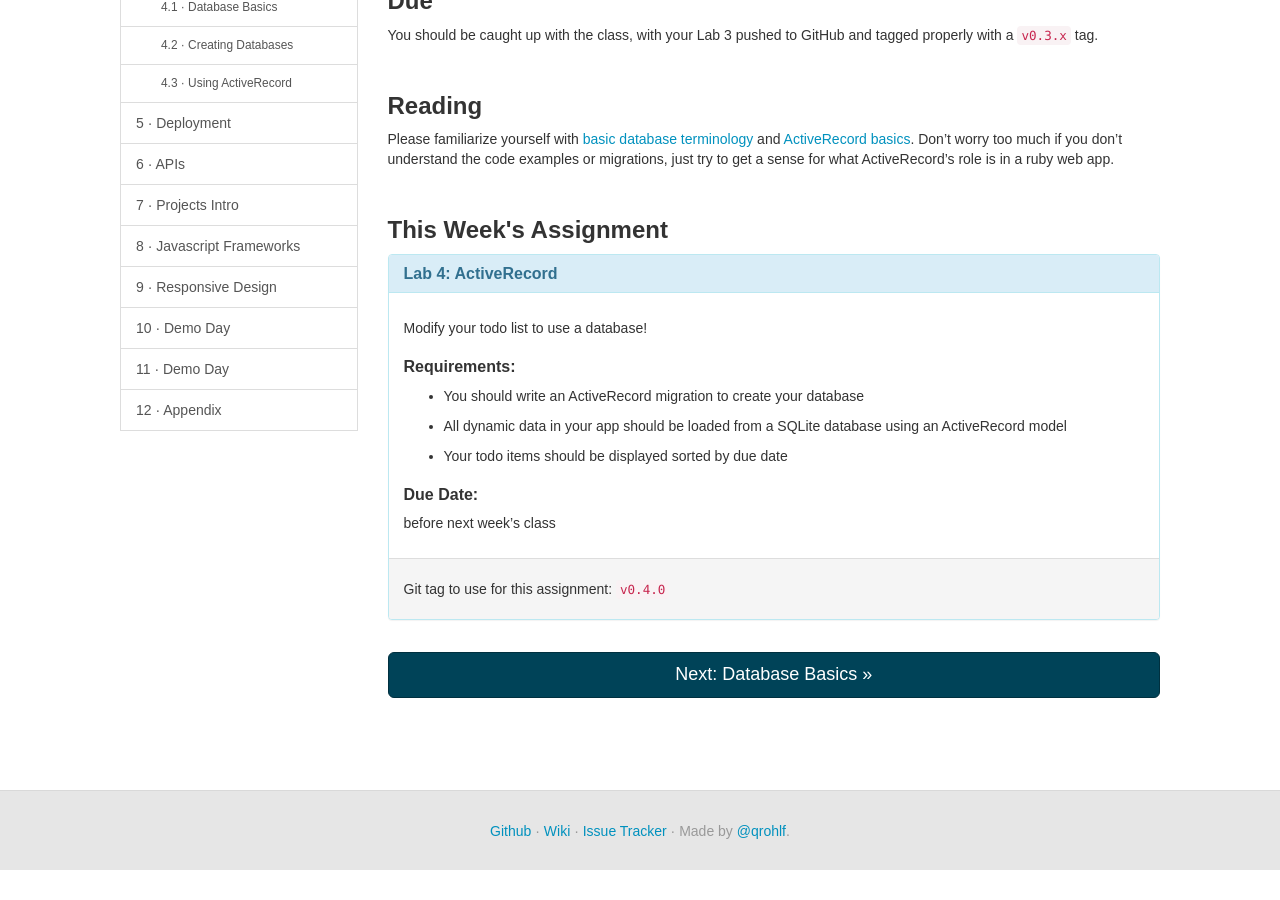
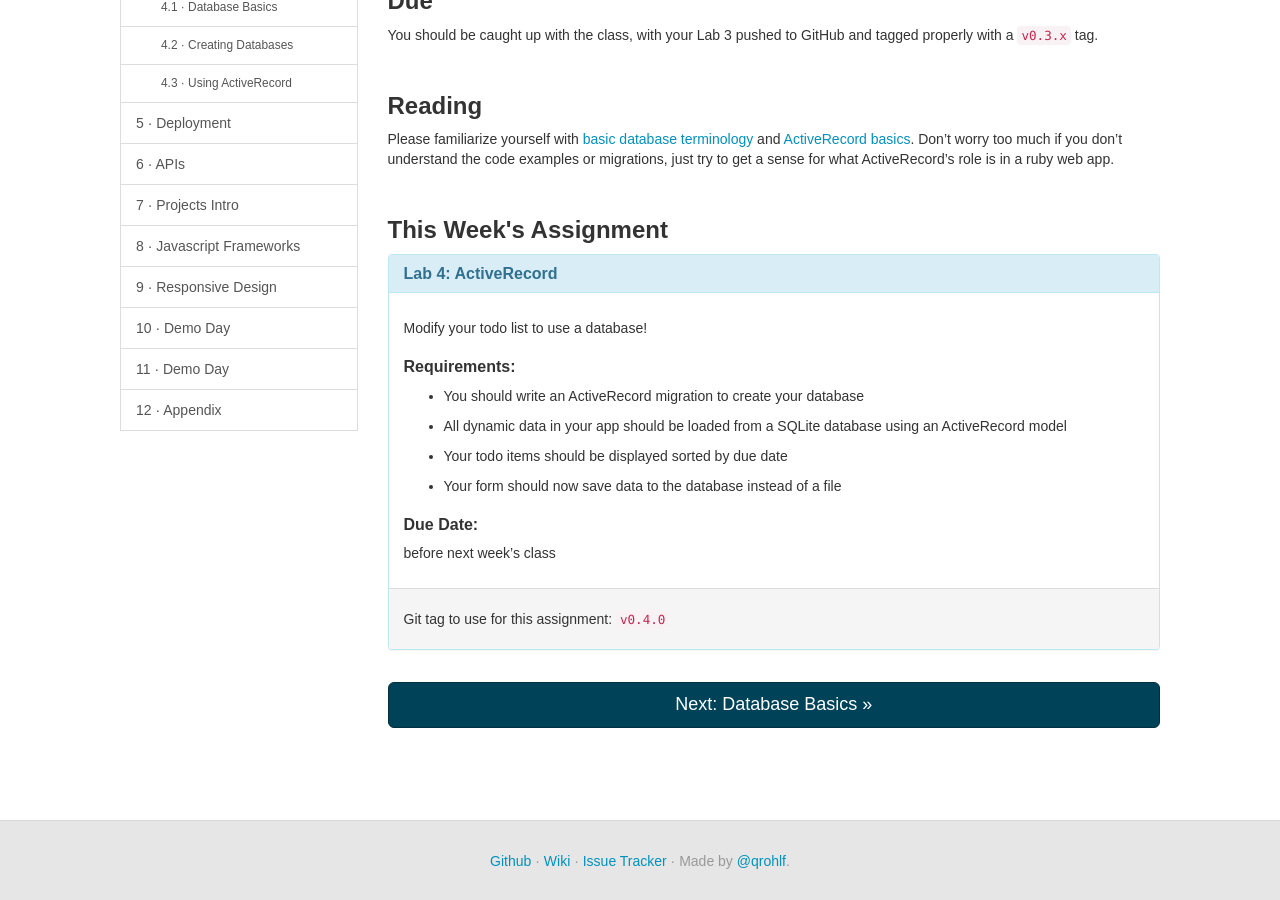
Before and after one commit to qrohlf/sensible-web-development, a Jekyll site: the page built from _chapters/4/0-intro.md, in a window 1280 px wide and 900 px high, scrolled down 640 px. Built offline with Jekyll 4.4.1, drawn with Linux system fonts in a browser that asks for light colours; Markdown is read by kramdown in place of the engine named in the settings; before the commit the page ends 1510 px from its top, so only the background shows below that.

Commit message:
minor edit to lab 4 requirements

```diff
--- a/_chapters/4/0-intro.md
+++ b/_chapters/4/0-intro.md
@@ -25,6 +25,7 @@ assignment:
         - You should write an ActiveRecord migration to create your database
         - All dynamic data in your app should be loaded from a SQLite database using an ActiveRecord model
         - Your todo items should be displayed sorted by due date
+        - Your form should now save data to the database instead of a file
     due: before next week's class
     tag: v0.4.0
 ---
```
